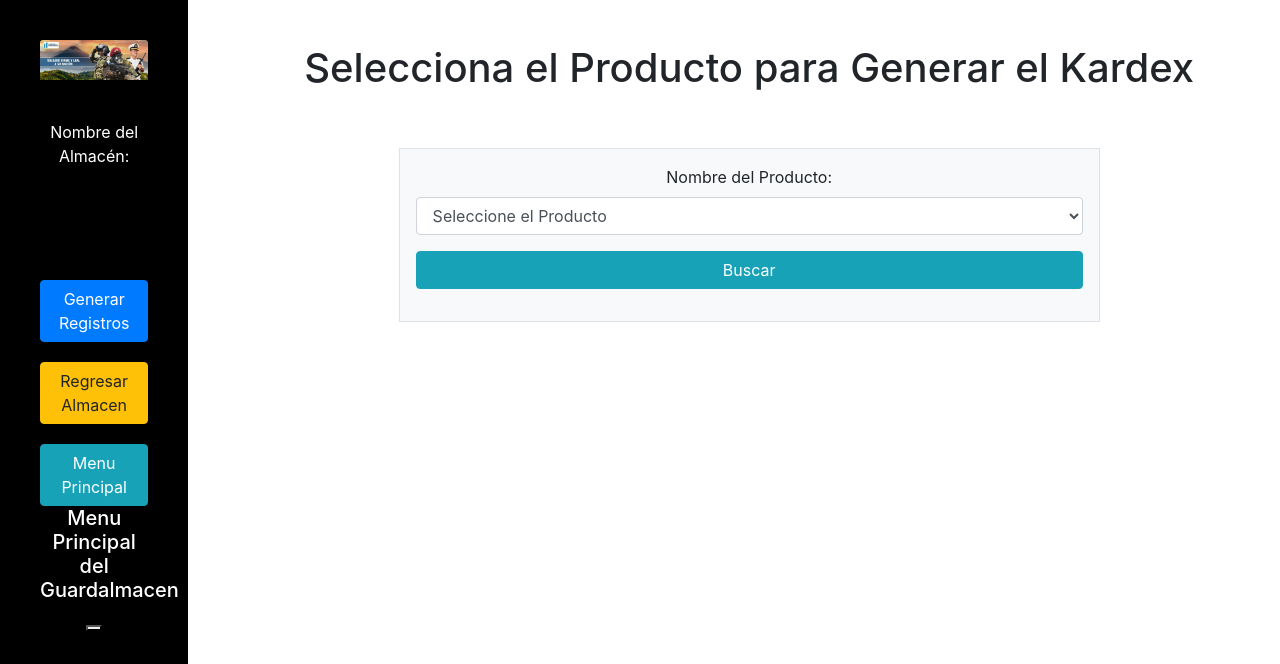
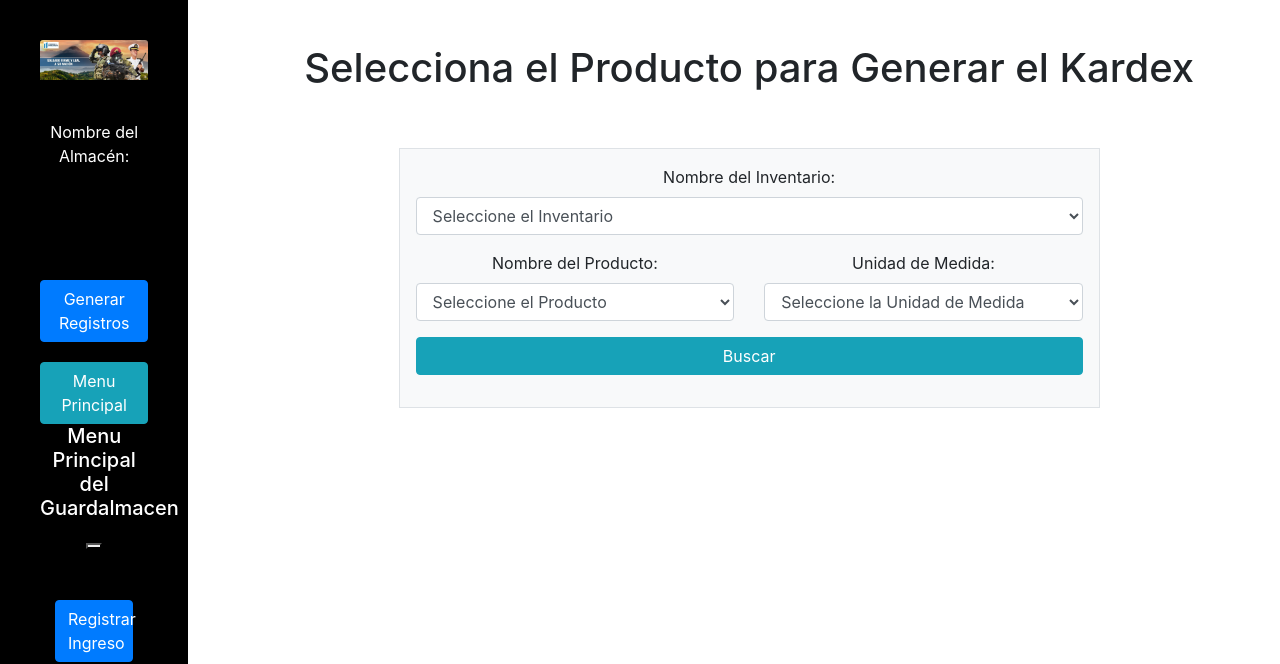
Before and after one commit to developgt/control_inventario, a PHP site: template views/kardex/index.php in a window 1280 px wide. Shown: the top 664 px of the page. Run offline with PHP 8.4, Linux system fonts and the light colour scheme; the template is opened without the code that fills it, so the values that code supplies are empty; some libraries are stand-ins or nearby versions.

Commit message:
completar el form

```diff
--- a/controllers/KardexController.php
+++ b/controllers/KardexController.php
@@ -7,7 +7,9 @@
 use Model\Guarda;
 use Model\Almacen;
 use Model\Producto;
+use Model\Movimiento;
 use MVC\Router;
+
 
 class KardexController {
     public static function index(Router $router){
--- a/views/kardex/index.php
+++ b/views/kardex/index.php
@@ -15,15 +15,6 @@
 </head>
 <style>
 
-.carousel-inner img {
-      width: 100%;
-      height: 100%;
-    }
-
-    .carousel-item img {
-      height: 400px;
-      object-fit: cover;
-    }
 
     #almacenAsignado {
       text-align: left;
@@ -48,7 +39,6 @@
                 </figure>
                 <br><br><br><br>
                     <button class="btn btn-primary btn-block" type="button" data-bs-toggle="offcanvas" data-bs-target="#offcanvasRight" aria-controls="offcanvasRight" >Generar Registros </button>
-                    <a  href="/control_inventario/guardalmacen"><button class="btn btn-warning btn-block"  style="margin-top: 20px;">Regresar Almacen</button></a>
                     <a  href="/control_inventario/"><button class="btn btn-info btn-block"  style="margin-top: 20px;"> Menu Principal</button></a>
                     <div class="offcanvas offcanvas-end" tabindex="-1" id="offcanvasRight" aria-labelledby="offcanvasRightLabel">
                           <div class="offcanvas-header">
@@ -101,9 +91,23 @@
     <form class="col-lg-8 border bg-light p-3" id="formularioKardex">
         <div class="row mb-3">
             <div class="col">
+                <label for="kardex_producto">Nombre del Inventario:</label>
+                <select name="kardex_producto" id="kardex_producto" class="form-control">
+                    <option value="">Seleccione el Inventario</option>
+                </select>
+            </div>
+        </div>
+        <div class="row mb-3">
+            <div class="col">
                 <label for="kardex_producto">Nombre del Producto:</label>
                 <select name="kardex_producto" id="kardex_producto" class="form-control">
                     <option value="">Seleccione el Producto</option>
+                </select>
+            </div>
+            <div class="col">
+                <label for="kardex_producto">Unidad de Medida:</label>
+                <select name="kardex_producto" id="kardex_producto" class="form-control">
+                    <option value="">Seleccione la Unidad de Medida</option>
                 </select>
             </div>
         </div>
--- a/views/layout.php
+++ b/views/layout.php
@@ -17,9 +17,6 @@
         <a class="navbar-brand" href="#">
             <img src="<?= asset('./images/min.png') ?>" width="35px'" alt="min">
         </a>
-        <a class="navbar-brand" href="#">
-            <p class="card-text fw-bold"> <?= $usuario['dependencia'] ?> </p>
-        </a>
         <div class="collapse navbar-collapse" id="navbarToggler">
             <ul class="navbar-nav me-auto mb-2 mb-lg-0" style="margin: 0;">
                 <li class="nav-item">
@@ -36,6 +33,9 @@
                 </li>
                 <li class="nav-item">
                     <a class="nav-link" aria-current="page" href="/control_inventario/almacen"><i class="bi bi bi-building-fill-check me-2"></i>Inventario</a>
+                </li>
+                <li class="nav-item">
+                    <a class="nav-link" aria-current="page" href="/control_inventario/kardex"><i class="bi bi bi-card-list me-2"></i>Kardex por Producto</a>
                 </li>
             </ul>
             <ul class="navbar-nav me-0 mb-2 mb-lg-0">
```
